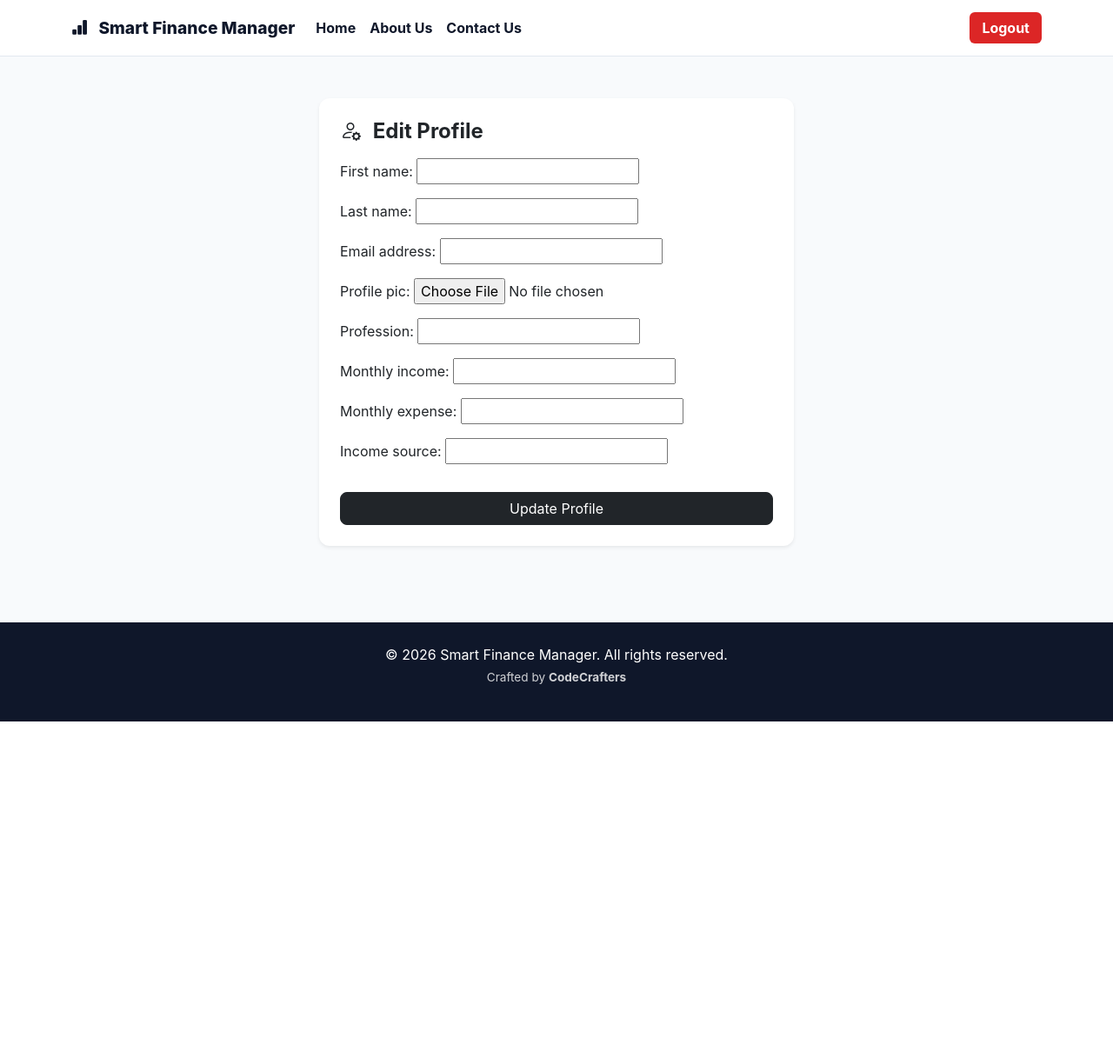
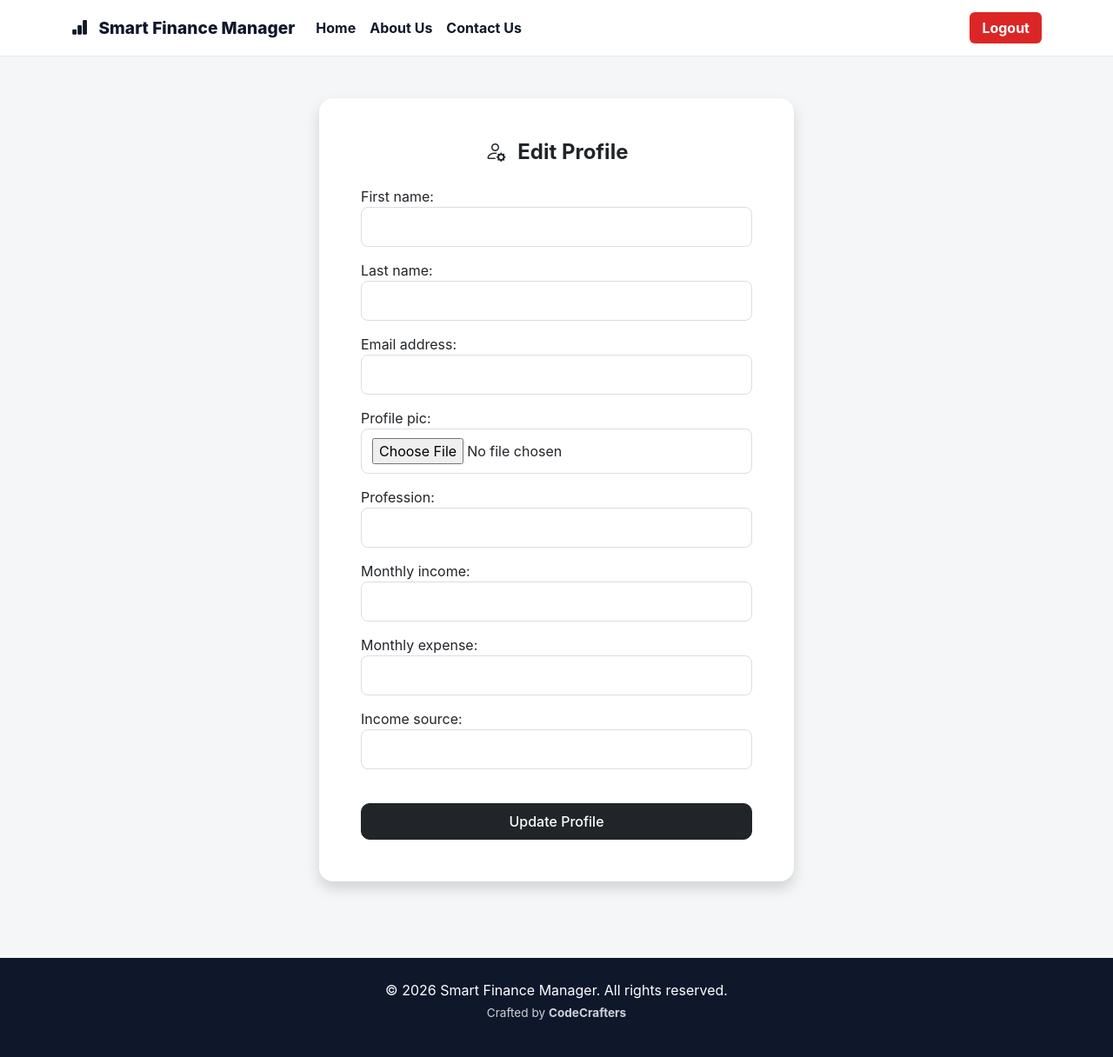
Before and after one commit to rakiburraj/smart_finanace_manager, a Django app: page /individuals/profile/edit/ in a window 1280 px wide. Shown: the whole page at 87% size. Before the commit the page ends 830 px from the top, so only its background shows below. Run offline with Django 5.2, Linux system fonts and the light colour scheme; a user stored in the database is signed in.

Commit message:
template update

```diff
--- a/templates/individuals/edit_profile.html
+++ b/templates/individuals/edit_profile.html
@@ -6,21 +6,24 @@
   <div class="row justify-content-center">
     <div class="col-md-6">
 
-      <div class="card shadow-sm border-0" style="border-radius:12px;">
+      <div class="card shadow border-0" style="border-radius:16px; background:#ffffff;">
 
-        <div class="card-body p-4">
+        <div class="card-body p-5">
 
-          <h4 class="fw-bold mb-3">
-            <i class="bi bi-person-gear me-2 text-dark"></i>
+          <h4 class="fw-bold mb-4 text-center">
+            <i class="bi bi-person-gear me-2"></i>
             Edit Profile
           </h4>
 
           <form method="POST" enctype="multipart/form-data">
             {% csrf_token %}
-            {{ form.as_p }}
 
-            <button class="btn btn-dark w-100 mt-3"
-              style="border-radius:8px;">
+            <div class="form-group">
+              {{ form.as_p }}
+            </div>
+
+            <button class="btn btn-dark w-100 mt-4 py-2"
+              style="border-radius:10px; font-weight:500; transition:0.3s;">
               Update Profile
             </button>
           </form>
@@ -34,4 +37,45 @@
 
 </div>
 
+<style>
+  body {
+    background: #f5f6f8;
+  }
+
+  .card {
+    transition: 0.3s ease;
+  }
+
+  .card:hover {
+    transform: translateY(-4px);
+    box-shadow: 0 12px 30px rgba(0,0,0,0.08);
+  }
+
+  form p {
+    margin-bottom: 15px;
+  }
+
+  form input,
+  form select,
+  form textarea {
+    width: 100%;
+    padding: 10px 12px;
+    border-radius: 8px;
+    border: 1px solid #ddd;
+    transition: 0.2s;
+  }
+
+  form input:focus,
+  form select:focus,
+  form textarea:focus {
+    border-color: #000;
+    box-shadow: none;
+    outline: none;
+  }
+
+  button:hover {
+    background: #333;
+  }
+</style>
+
 {% endblock %}
```
